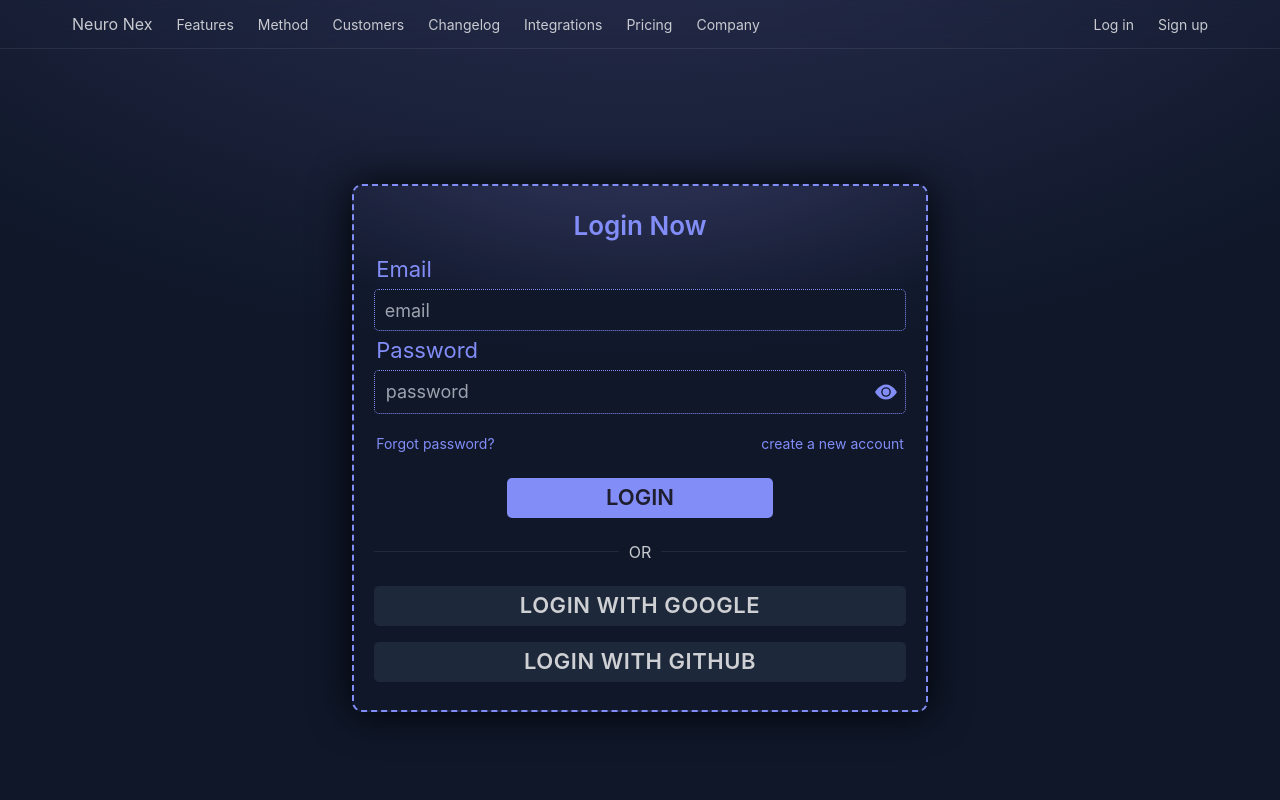
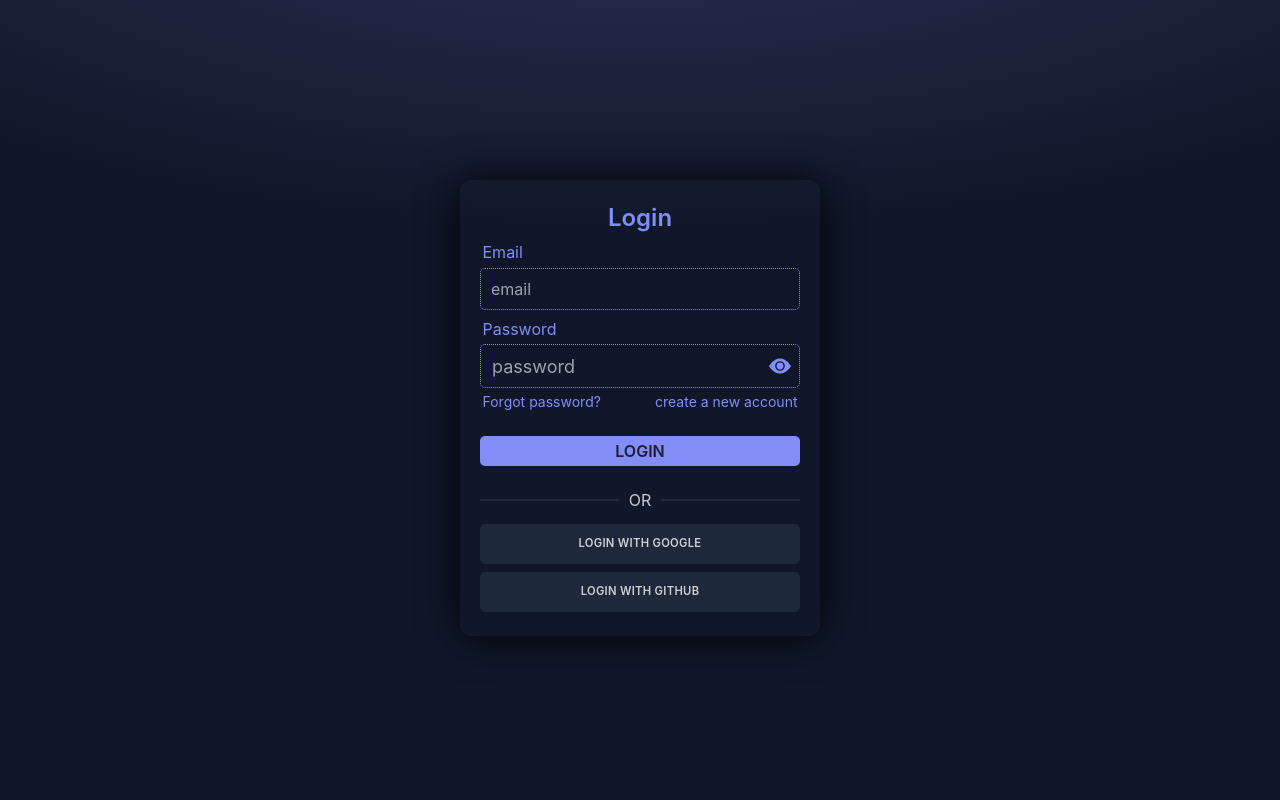
Before and after one commit to hasanshahriar32/neuronex_client, a React (Vite) app: page /login in a window 1280 px wide. Shown: the top 800 px of the page. Built offline with nearby package versions, Linux system fonts and the light colour scheme; no server answers.

Commit message:
redesign login form

```diff
--- a/src/components/Authentication/AuthProvider/AuthProvider.jsx
+++ b/src/components/Authentication/AuthProvider/AuthProvider.jsx
@@ -76,13 +76,13 @@ const AuthProvider = () => {
             <div className="">
                 <button
                     onClick={handlegooglelogin}
-          className="w-full tracking-wide btn-neutral text-xl btn h-10 btn-lg my-2"
+                    className="w-full tracking-wide btn-neutral  btn h-10 btn-lg my-1"
                 >
                     login with google
                 </button>
                 <button
                     onClick={handlegithublogin}
-          className="w-full tracking-wide btn-neutral text-xl btn h-10 btn-lg my-2"
+                    className="w-full tracking-wide btn-neutral  btn h-10 btn-lg my-1"
                 >
                     login with github
                 </button>
--- a/src/pages/Authentication/Login/LoginForm/LoginForm.jsx
+++ b/src/pages/Authentication/Login/LoginForm/LoginForm.jsx
@@ -1,11 +1,11 @@
+import { getAuth, sendPasswordResetEmail } from "firebase/auth";
 import { useContext, useState } from "react";
+import { BsEyeFill, BsEyeSlashFill } from "react-icons/bs";
 import { Link, useNavigate } from "react-router-dom";
 import { toast } from "react-toastify";
-import { BsEyeFill, BsEyeSlashFill } from "react-icons/bs";
+import { AuthContext } from "../../../../Contexts/UserContext/UserContext";
 import AuthProvider from "../../../../components/Authentication/AuthProvider/AuthProvider";
-import { getAuth, sendPasswordResetEmail } from "firebase/auth";
 import app from "../../../../configs/firebase.config";
-import { AuthContext } from "../../../../Contexts/UserContext/UserContext";
 
 const auth = getAuth(app);
 const LoginForm = () => {
@@ -128,20 +128,19 @@ const LoginForm = () => {
                 });
         }
     };
-
     return (
         <div>
-      <div className="hero min-h-screen">
-        <div className="hero-content ">
-          <div className="card border-secondary bg-page-gradient shadow-transparent/90 shadow-primary shadow-lg  border-dashed inset-0 border-2 flex-shrink-0 shadow-2xl">
+            <div className="flex items-center justify-center h-[90vh]">
+                <div className="max-w-xl">
+                    <div className="card shadow-transparent/90 shadow-primary  shadow-2xl">
                         <div className="card-body">
-              <h3 className="font-serif font-semibold text-center text-3xl text-secondary">
-                Login Now
+                            <h3 className="font-serif font-semibold text-center text-2xl text-secondary w-full">
+                                Login
                             </h3>
                             <form onSubmit={handleLogin}>
                                 <div className="form-control">
                                     <label className="label">
-                    <span className="label-text text-xl text-secondary">
+                                        <span className="label-text text-md text-secondary mb-1">
                                             Email
                                         </span>
                                     </label>
@@ -150,13 +149,13 @@ const LoginForm = () => {
                                         type="email"
                                         name="email"
                                         placeholder="email"
-                    className="input input-secondary border-secondary focus:outline-none border-dotted  bg-ghost  text-lg py-5"
+                                        className="input input-secondary border-secondary focus:outline-none border-dotted  bg-ghost  text-md py-5"
                                     />
                                 </div>
 
-                <div className="form-control mb-2">
+                                <div className="form-control my-2">
                                     <label className="label">
-                    <span className="label-text text-xl text-secondary">
+                                        <span className="label-text text-md text-secondary mb-1">
                                             Password
                                         </span>
                                     </label>
@@ -176,7 +175,7 @@ const LoginForm = () => {
                                             {changeIcon ? <BsEyeSlashFill /> : <BsEyeFill />}
                                         </span>
                                     </div>
-                  <div className="mt-5 flex items-center justify-between">
+                                    <div className="mt-1 flex items-center justify-between">
                                         <label className="label">
                                             <p
                                                 onClick={handleForgetPassword}
@@ -193,13 +192,13 @@ const LoginForm = () => {
                                     </div>
                                 </div>
 
-                <div className="form-control mt-6">
-                  <button className="btn text-xl btn-lg btn-secondary w-1/2 mx-auto ">
+                                <div className="form-control mt-6 ">
+                                    <button className="btn text-md  btn-secondary w-full ">
                                         Login
                                     </button>
                                 </div>
                             </form>
-              <div className="divider text-md mt-6 mb-4">OR</div>
+                            <div className="divider text-md mt-6 ">OR</div>
                             <AuthProvider />
                         </div>
                     </div>
```
Also changed, not shown: src/layout/Dashboard/Dashboard.jsx (+3 -4 lines), src/routes/Routes.jsx (+5 -6 lines). Lines whose indentation alone changed are shown as unchanged.
